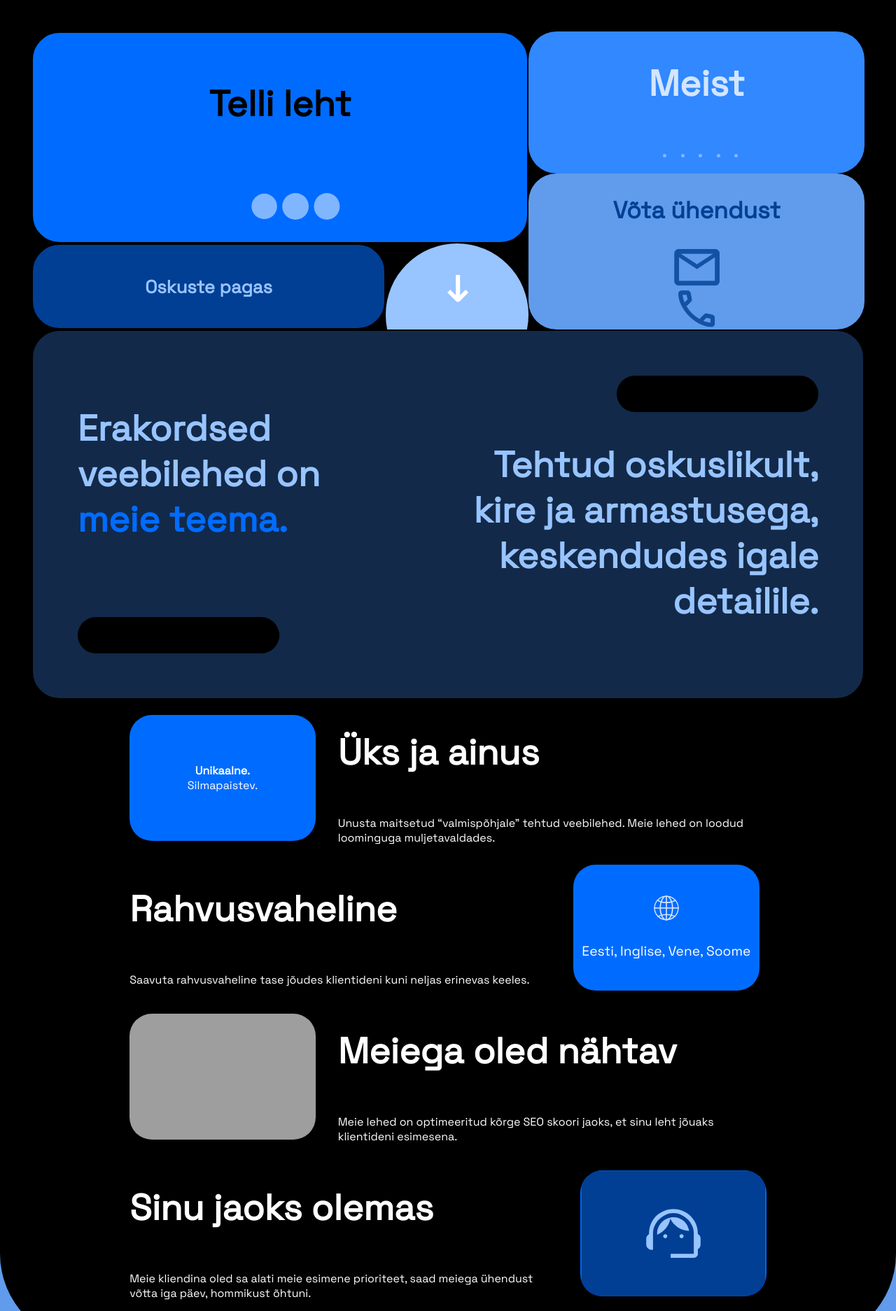
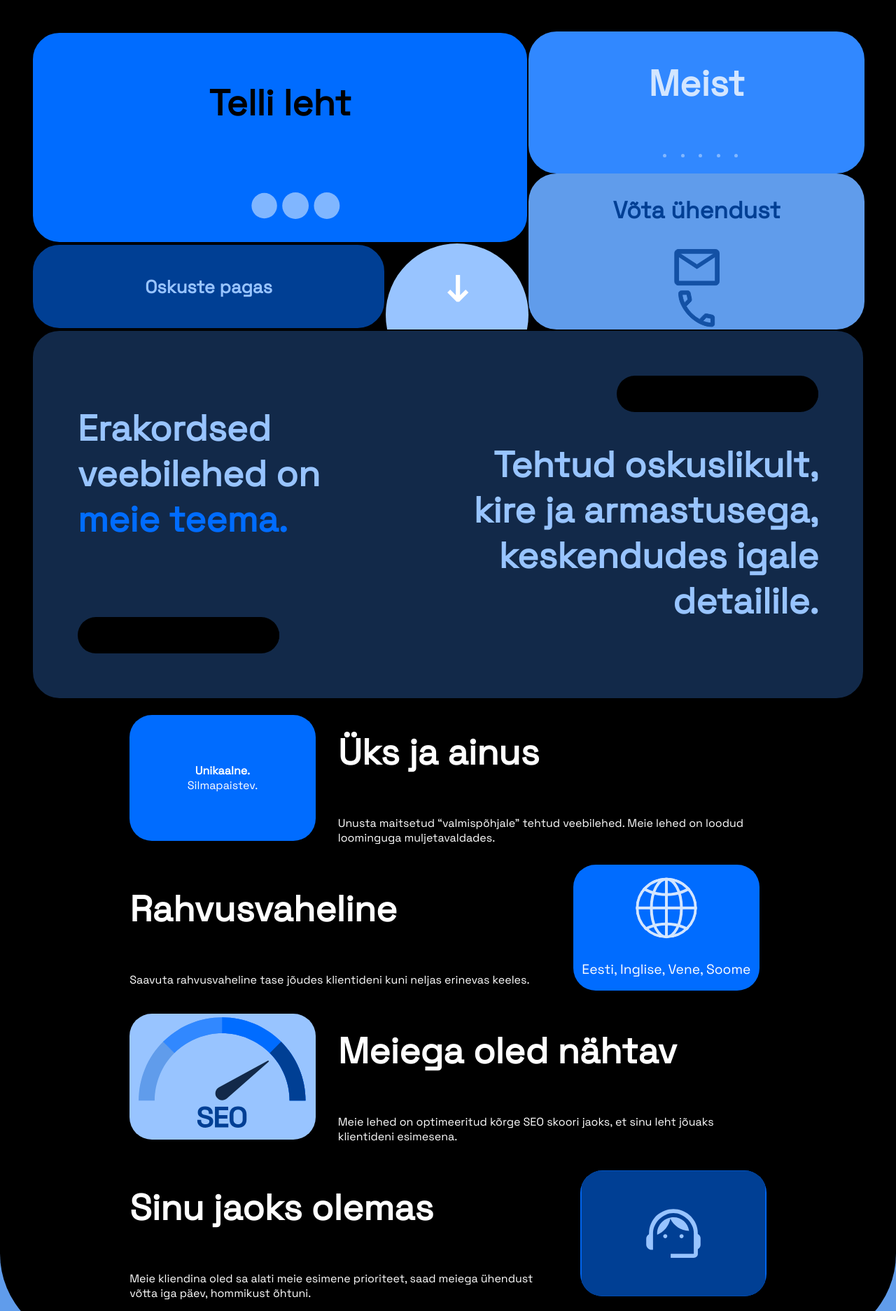
Before and after one commit to n0ll0/NEW-VEP, a PHP site: page / in a window 1280 px wide. Shown: the part 158-2032 px from the top of the page at 70% size. Run offline with PHP 8.4, Linux system fonts and the light colour scheme; grey boxes are pictures that could not be loaded.

Commit message:
scss cleaning

```diff
--- a/form.php
+++ b/form.php
@@ -16,3 +16,5 @@ $collection->insertOne([
   "email"=> $email,
   "message"=> $message
 ]);
+var_dump($_ENV, $_POST);
+header('location: http://'.$_SERVER['HTTP_HOST'] .'/index.php');
--- a/index.php
+++ b/index.php
@@ -122,11 +122,10 @@
           <div class="grid">
             <input placeholder="Nimi" type="text" name="name" id="name" required>
             <input placeholder="E-mail" type="email" name="email" id="email" required>
-            <input placeholder="Sõnum" type="text" name="message" id="message" required>
+            <textarea type="text" name="message" id="message" required>Sõnum</textarea>
             <input type="submit" value="Saada">
           </div>
         </form>
-
       </div>
     </div>
   </main>
--- a/scss/style.css
+++ b/scss/style.css
@@ -6,11 +6,12 @@ body {
   font-family: "Space Grotesk";
   font-style: normal;
 }
-body a {
+
+a {
   text-decoration: none;
   color: #fff;
 }
-body a.normal {
+a.normal {
   display: grid;
   place-items: center;
   gap: 1em;
@@ -22,77 +23,81 @@ body a.normal {
   width: -moz-max-content;
   width: max-content;
 }
-body a.normal > img {
+a.normal > img {
   width: 30px;
 }
-body header {
+
+header {
   background-color: #000;
   display: grid;
   place-items: center;
   margin: 0;
   color: #fff;
 }
-body header img {
+header img {
   width: 39.375vw;
 }
-body main {
+
+main {
   background-color: #609CEB;
 }
-body main h2 {
+main h2 {
   font-size: 4vw;
 }
-body main .black {
+main .black {
   background-color: #000;
   padding: 3.5vw;
 }
-body main .BR {
+main .BR {
   border-radius: 0 0 10vw 10vw;
 }
-body main .UR {
+main .UR {
   border-radius: 10vw 10vw 0 0;
 }
-body main .background {
+main .background {
   opacity: 0.5;
 }
-body main #grid {
+main #grid {
   display: grid;
   grid-template-areas: "a a a a a b b b" "a a a a a c c c" "d d d d e c c c" "f f f f f f f f" "f f f f f f f f" "f f f f f f f f";
   width: 100%;
 }
-body main #grid > div {
+main #grid > div {
   display: grid;
   place-items: center;
   border-radius: 3.125vw;
 }
-body main #grid #telli-leht {
+main #grid #telli-leht {
   grid-area: a;
   background-color: #006CFF;
   border: 2.5px solid #000000;
 }
-body main #grid #telli-leht > div {
+main #grid #telli-leht > div {
   display: flex;
   flex-flow: row nowrap;
   gap: 0.5vw;
+  padding: 2px;
 }
-body main #grid #telli-leht > div > div {
+main #grid #telli-leht > div > div {
   border-radius: 100vw;
   width: 3vw;
 }
-body main #grid #telli-leht > div > div img {
+main #grid #telli-leht > div > div img {
   width: 100%;
   aspect-ratio: 1;
+  z-index: 2;
 }
-body main #grid #Meist {
+main #grid #Meist {
   grid-area: b;
   background-color: #3188FF;
   color: #D3E6FF;
 }
-body main #grid #Meist ul {
+main #grid #Meist ul {
   display: flex;
   flex-flow: row nowrap;
   gap: 2vw;
 }
-body main #grid #TALTECH {
+main #grid #TALTECH {
   grid-area: d;
   background-color: #003F94;
   border: 2.5px solid #000000;
@@ -101,10 +106,10 @@ body main #grid #TALTECH {
   padding: auto auto;
   overflow: hidden;
 }
-body main #grid #TALTECH h2 {
+main #grid #TALTECH h2 {
   font-size: 2vw;
 }
-body main #grid #TALTECH .background {
+main #grid #TALTECH .background {
   position: absolute;
   right: 0;
   bottom: auto;
@@ -113,26 +118,26 @@ body main #grid #TALTECH .background {
   opacity: 0;
   transition: opacity 0.3s linear 0s;
 }
-body main #grid #TALTECH:hover .background {
+main #grid #TALTECH:hover .background {
   opacity: 0.3;
 }
-body main #grid #arrow {
+main #grid #arrow {
   grid-area: e;
   border-radius: 100vw;
   overflow: hidden;
   aspect-ratio: 1;
   background-color: #98C4FF;
 }
-body main #grid #arrow h2 {
+main #grid #arrow h2 {
   transform: translateY(-10px);
   text-align: center;
   padding: auto;
   transition: transform 0.5s ease-in-out 0s;
 }
-body main #grid #arrow:hover h2 {
+main #grid #arrow:hover h2 {
   transform: translateY(30%);
 }
-body main #grid #vota-uhendust {
+main #grid #vota-uhendust {
   width: 3fr;
   grid-area: c;
   display: grid;
@@ -142,10 +147,10 @@ body main #grid #vota-uhendust {
   padding: auto auto;
   gap: -2em;
 }
-body main #grid #vota-uhendust h2 {
+main #grid #vota-uhendust h2 {
   font-size: 2.625vw;
 }
-body main #grid #meie-teema {
+main #grid #meie-teema {
   grid-area: f;
   padding: 5vw;
   background-color: #122949;
@@ -157,8 +162,8 @@ body main #grid #meie-teema {
     -webkit-transform: translateX(100%);
   }
   100% {
-    transform: translateX(-100%);
-    -webkit-transform: translateX(-100%);
+    transform: translateX(-120%);
+    -webkit-transform: translateX(-120%);
   }
 }
 @keyframes scrolling-left1 {
@@ -167,26 +172,26 @@ body main #grid #meie-teema {
     -webkit-transform: translateX(100%);
   }
   100% {
-    transform: translateX(-100%);
-    -webkit-transform: translateX(-100%);
+    transform: translateX(-120%);
+    -webkit-transform: translateX(-120%);
   }
 }
-body main #grid #meie-teema > div {
+main #grid #meie-teema > div {
   justify-content: space-between;
   align-content: space-between;
 }
-body main #grid #meie-teema > :nth-child(1) {
+main #grid #meie-teema > :nth-child(1) {
   height: 100%;
   width: 40%;
   text-align: left;
   align-items: flex-start;
 }
-body main #grid #meie-teema > :nth-child(2) {
+main #grid #meie-teema > :nth-child(2) {
   align-items: end;
   height: 100%;
   text-align: right;
 }
-body main #grid #meie-teema span {
+main #grid #meie-teema span {
   background-color: #000;
   border-radius: 100vw;
   white-space: nowrap;
@@ -198,47 +203,47 @@ body main #grid #meie-teema span {
   height: -moz-max-content !important;
   height: max-content !important;
 }
-body main #grid #meie-teema span h2 {
+main #grid #meie-teema span h2 {
   font-size: 2.25vw;
   margin: 0;
 }
-body main #grid #meie-teema span:hover {
+main #grid #meie-teema span:hover {
   background-color: #3188FF;
 }
-body main #grid #meie-teema span > h2 {
+main #grid #meie-teema span > h2 {
   -webkit-animation: scrolling-left1 5s linear infinite;
           animation: scrolling-left1 5s linear infinite;
 }
-body main #grid #meie-teema div > h2 {
+main #grid #meie-teema div > h2 {
   color: #98C4FF;
 }
-body main #grid #meie-teema div > h2 b {
+main #grid #meie-teema div > h2 b {
   opacity: 1 !important;
   color: #006CFF;
   transition: none !important;
 }
-body main #grid #meie-teema div > h2 b:hover {
+main #grid #meie-teema div > h2 b:hover {
   opacity: 1 !important;
 }
-body main #meiemeeskond img {
+main #meiemeeskond img {
   width: 56.875vw;
   height: auto;
 }
-body main b {
+main b {
   opacity: 0.001;
   transition: opacity 0.5s linear 0s;
 }
-body main b:hover {
+main b:hover {
   opacity: 1;
 }
-body main .article {
+main .article {
   display: grid;
   width: 80%;
   color: #fff;
   -moz-column-gap: 2em;
        column-gap: 2em;
 }
-body main .article > :nth-child(1) {
+main .article > :nth-child(1) {
   grid-area: i;
   border-radius: 32px;
   background-color: #006CFF;
@@ -247,128 +252,154 @@ body main .article > :nth-child(1) {
   height: 14.0625vw;
   place-self: center;
 }
-body main .article > :nth-child(1) b > img {
-  width: 33%;
-}
-body main .article > :nth-child(2) {
+main .article > :nth-child(2) {
   grid-area: h;
 }
-body main .article > :nth-child(3) {
+main .article > :nth-child(3) {
   grid-area: p;
 }
-body main .article > :nth-child(2), body main .article :nth-child(3) {
+main .article > :nth-child(2), main .article :nth-child(3) {
   padding: 0;
 }
-body main .article #unik, body main .article #rahv {
+main .article #unik, main .article #rahv {
   padding: auto;
   justify-content: center;
   align-items: center;
   text-align: center;
 }
-body main .article #rahv {
+main .article #rahv {
   font-size: 1.5vw;
 }
-body main .article img {
+main .article #rahv b {
+  aspect-ratio: 1;
+  width: 33%;
+}
+main .article #rahv b img {
+  width: 100%;
+}
+main .article img {
   width: 100%;
   border-radius: 32px;
 }
-body main .article #hoverIMG {
-  background-image: url("src/SOE.svg");
+main .article #hoverIMG {
+  background: url("../src/SEO.svg") no-repeat content-box center;
+  -o-object-fit: fill;
+     object-fit: fill;
+  background-size: auto;
 }
-body main .article #hoverIMG:hover {
-  background-image: url("src/100.svg");
+main .article #hoverIMG:hover {
+  background: url("../src/s100.svg") no-repeat content-box center;
+  background-size: auto;
+  -o-object-fit: fill;
+     object-fit: fill;
 }
-body main .article b {
+main .article b {
   opacity: 1;
 }
-body main .article b:hover {
+main .article b:hover {
   opacity: 0.001;
 }
-body main .article:nth-child(even) {
+main .article:nth-child(even) {
   grid-template-areas: "h i" "p i";
 }
-body main .article:nth-child(odd) {
+main .article:nth-child(odd) {
   grid-template-areas: "i h" "i p";
 }
-body main #Meisterlik {
+main #Meisterlik {
   grid-template-areas: "h i" "p i";
   width: 80%;
   margin: 1em auto;
 }
-body main #Meisterlik h2, body main #Meisterlik p {
+main #Meisterlik h2, main #Meisterlik p {
   color: #003F94;
 }
-body main #Meisterlik img {
+main #Meisterlik :nth-child(1) {
+  background: none;
+}
+main #Meisterlik img {
   width: 100%;
 }
-body .center {
+
+.center {
   color: #fff;
   text-align: center;
+  width: 100%;
 }
-body .center h2 {
+.center h2 {
   width: 60%;
 }
-body form .grid {
+
+form {
+  width: 100%;
+}
+form .grid {
   grid-template-areas: "n e s" "m m s";
   gap: 2.5px;
 }
-body form .grid :nth-child(1) {
+form .grid :nth-child(1) {
   grid-area: n;
 }
-body form .grid :nth-child(2) {
+form .grid :nth-child(2) {
   grid-area: e;
 }
-body form .grid :nth-child(3) {
+form .grid :nth-child(3) {
   grid-area: m;
-  min-height: 6em;
 }
-body form .grid :nth-child(4) {
+form .grid :nth-child(4) {
   grid-area: s;
   background-color: #98C4FF;
   color: #122949;
 }
-body form .grid input {
+form .grid input, form .grid textarea {
   padding: 1em;
   border-radius: 1em;
   background-color: #122949;
   border: 0.2vw solid #000000;
   font-weight: bold;
   font-size: 1.2em;
+  color: #98C4FF;
 }
-body form .grid ::-moz-placeholder {
+form .grid textarea {
+  resize: vertical;
+}
+form .grid ::-moz-placeholder {
   color: #98C4FF;
   font-size: 1.2em;
   font-weight: bold;
 }
-body form .grid :-ms-input-placeholder {
+form .grid :-ms-input-placeholder {
   color: #98C4FF;
   font-size: 1.2em;
   font-weight: bold;
 }
-body form .grid ::placeholder {
+form .grid ::placeholder {
   color: #98C4FF;
   font-size: 1.2em;
   font-weight: bold;
 }
-body .flex {
+
+.flex {
   display: flex !important;
   flex-flow: row nowrap;
 }
-body .flex-col {
+
+.flex-col {
   display: flex !important;
   flex-flow: column nowrap;
   align-items: center;
 }
-body .grid {
+
+.grid {
   display: grid;
 }
-body footer {
+
+footer {
   background-color: #000;
   color: #fff;
   padding: 2em;
   justify-content: space-between;
   align-items: center;
 }
-body footer > img {
+footer > img {
   width: 40px;
 }/*# sourceMappingURL=style.css.map */
--- a/scss/style.scss
+++ b/scss/style.scss
@@ -5,11 +5,12 @@ body {
   flex-flow: column nowrap;
   font-family: 'Space Grotesk';
   font-style: normal;
+}
+
 a {
   text-decoration: none;
   color: #fff;
-  }
-  a.normal {
+  &.normal {
     display: grid;
     place-items: center;
     gap: 1em;
@@ -22,6 +23,8 @@ body {
     width: 30px;
     }
   }
+}
+
 header {
   background-color: #000;
   display: grid;
@@ -32,6 +35,7 @@ body {
     width: 39.375vw;
   }
 }
+
 main {
   background-color: #609CEB;
   h2 {
@@ -72,12 +76,14 @@ body {
         display: flex;
         flex-flow: row nowrap;
         gap: 0.5vw;
+        padding: 2px;
          > div {
           border-radius: 100vw;
           width: 3vw;
           img {
             width: 100%;
             aspect-ratio: 1;
+            z-index: 2;
           }
         }
       }
@@ -93,19 +99,18 @@ body {
         gap: 2vw;
       }
     }
+
     #TALTECH {
-
       grid-area: d;
       background-color: #003F94;
       border: 2.5px solid #000000;
       position: relative;
       color: #98C4FF;
       padding: auto auto;
+      overflow: hidden;
       h2 {
         font-size: 2vw ;
       }
-        overflow: hidden;
-
       .background {
         position: absolute;
         right: 0;
@@ -115,10 +120,11 @@ body {
         opacity: 0;
         transition: opacity 0.3s linear 0s;
       }
-      }
-      #TALTECH:hover .background {
+      &:hover  .background {
         opacity: 0.3;
       }
+    }
+
     #arrow {
       grid-area: e;
       border-radius: 100vw;
@@ -131,10 +137,11 @@ body {
         padding: auto;
         transition: transform 0.5s ease-in-out 0s;
       }
-      }
-      #arrow:hover h2 {
+      &:hover h2 {
         transform: translateY(30%);
       }
+    }
+
     #vota-uhendust {
       width: 3fr;
       grid-area: c;
@@ -146,6 +153,7 @@ body {
       h2 {font-size: 2.625vw;}
       gap: -2em;
     }
+
     #meie-teema {
       grid-area: f;
       padding: 5vw;
@@ -156,8 +164,8 @@ body {
           transform: translateX(100%);
           -webkit-transform: translateX(100%);}
         100% {
-            transform: translateX(-100%);
-            -webkit-transform: translateX(-100%);}
+          transform: translateX(-120%);
+          -webkit-transform: translateX(-120%);}
       }
       > div {
         justify-content: space-between;
@@ -182,23 +190,26 @@ body {
         width: 20vw;
         padding: 0.5em 1em;
         margin: 0;
+        height: max-content !important;
         h2 {
           font-size: 2.25vw;
           margin: 0;
         }
-          height: max-content !important;
+        &:hover {
+          background-color: #3188FF;
         }
-        span:hover {
-          background-color: #3188FF;
       }
       span > h2 {
         animation: scrolling-left1 5s linear infinite;
-
       }
       div > h2 {
         color: #98C4FF;
-          b { opacity: 1 !important; color: #006CFF; transition: none !important; }
-          b:hover { opacity: 1!important; }
+        b {
+          opacity: 1 !important;
+          color: #006CFF;
+          transition: none !important;
+          &:hover { opacity: 1!important; }
+        }
       }
     }
   }
@@ -211,9 +222,9 @@ body {
   b {
     opacity: 0.001;
     transition: opacity 0.5s linear 0s;
+    &:hover {
+      opacity: 1;
     }
-    b:hover {
-      opacity: 1;
   }
   .article {
     display: grid;
@@ -229,40 +240,47 @@ body {
       width: 20.75vw;
       height: 14.0625vw;
       place-self: center;
-
-        b > img {
-          width: 33%;
-        }
-
     }
     >:nth-child(2) { grid-area: h; }
     >:nth-child(3) { grid-area: p; }
-      >:nth-child(2), :nth-child(3) {
-        padding: 0;
-
-
-      }
+    >:nth-child(2), :nth-child(3) { padding: 0; }
     #unik, #rahv {
       padding: auto;
       justify-content: center;
       align-items: center;
       text-align: center;
+
     }
     #rahv {
       font-size: 1.5vw;
+      b {
+        aspect-ratio: 1;
+        width: 33%;
+        img {
+          width: 100%;
+        }
+      }
     }
     img {
       width: 100%;
       border-radius: 32px;
     }
     #hoverIMG {
-        background-image: url('src/SOE.svg');
+      background: url('../src/SEO.svg') no-repeat content-box center;
+      object-fit: fill;
+      background-size: auto;
+      &:hover {
+        background: url('../src/s100.svg') no-repeat content-box center;
+        background-size: auto;
+        object-fit: fill;
       }
-      #hoverIMG:hover {
-        background-image: url('src/100.svg');
     }
-      b { opacity: 1; }
-      b:hover { opacity: 0.001; }
+    b {
+      opacity: 1;
+      &:hover {
+        opacity: 0.001;
+      }
+    }
   }
   .article:nth-child(even) {
     grid-template-areas: "h i" "p i";
@@ -276,6 +294,9 @@ body {
     h2, p {
       color: #003F94;
     }
+    :nth-child(1) {
+      background: none;
+    }
     img {
       width: 100%;
     }
@@ -283,16 +304,22 @@ body {
   }
 
 }
+
 .center {
   color: #fff;
   text-align: center;
+  width: 100%;
 
   h2 {
     width: 60%;
   }
 }
-  form .grid {
+
+form {
+  width: 100%;
+  .grid {
     grid-template-areas: "n e s" "m m s";
+    gap: 2.5px;
     :nth-child(1){
       grid-area: n;
     }
@@ -301,7 +328,7 @@ body {
     }
     :nth-child(3){
       grid-area: m;
-      min-height: 6em;
+
     }
     :nth-child(4){
       grid-area: s;
@@ -309,16 +336,18 @@ body {
       color: #122949;
 
     }
-    gap: 2.5px;
 
-    input {
+    input, textarea {
       padding: 1em;
       border-radius: 1em;
       background-color: #122949;
       border: 0.2vw solid #000000;
       font-weight: bold;
       font-size: 1.2em;
-
+      color: #98C4FF;
+    }
+    textarea {
+      resize: vertical;
     }
     ::placeholder {
       color: #98C4FF;
@@ -327,18 +356,23 @@ body {
 
     }
   }
+}
+
 .flex {
   display: flex !important;
   flex-flow: row nowrap;
 }
+
 .flex-col {
   display: flex !important;
   flex-flow: column nowrap;
   align-items: center;
 }
+
 .grid {
   display: grid;
 }
+
 footer {
   background-color: #000;
   color: #fff;
@@ -350,5 +384,3 @@ body {
   }
 
 }
-
-}
```
Also changed, not shown: src/s100.svg (renamed from src/100.svg), 1 other file. Lines whose indentation alone changed are shown as unchanged.
